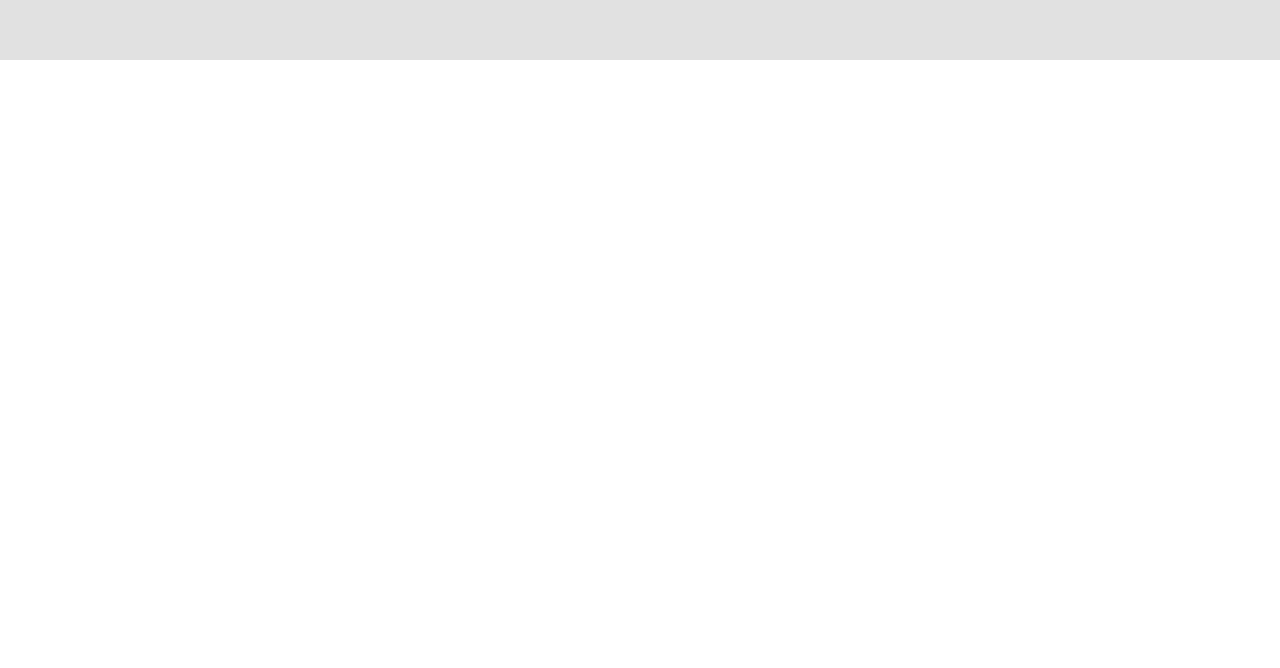
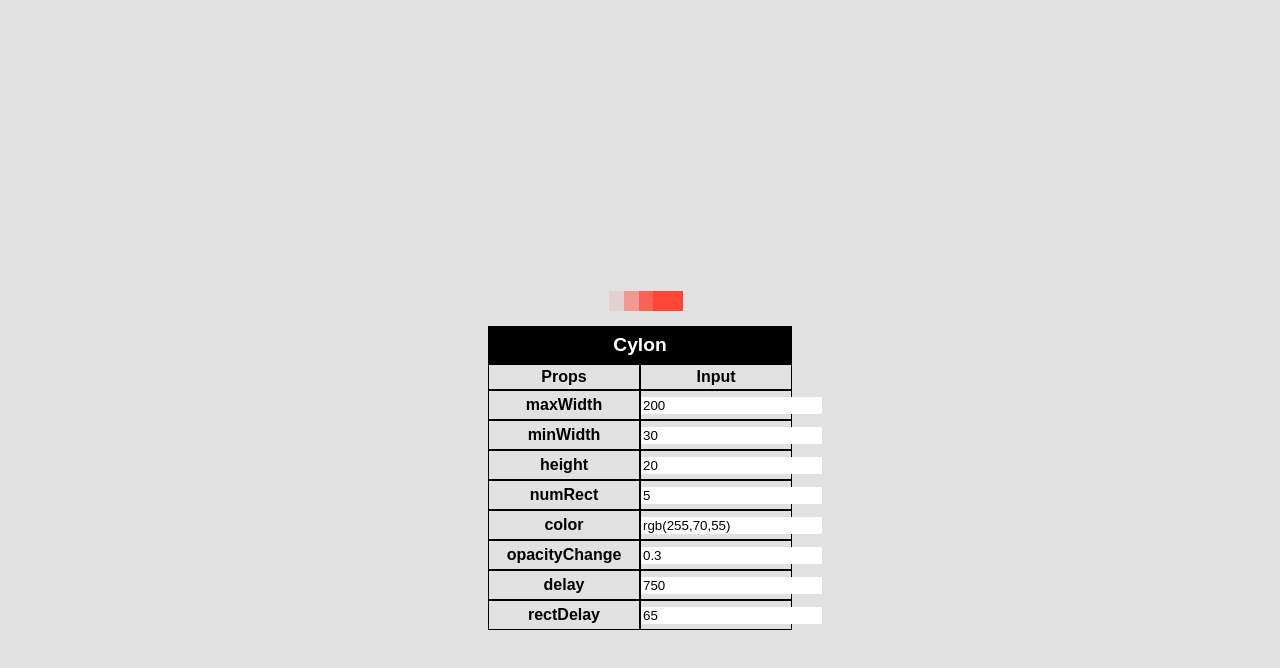
Before and after one commit to josue-rojas/react-loading, a React (Create React App) app: page / in a window 1280 px wide. Shown: the part 4740-5408 px from the top of the page. Before the commit the page ends 4800 px from the top, so only its background shows below. Built offline with nearby package versions, Linux system fonts and the light colour scheme.

Commit message:
created cylon loader; also made view creation shorter

```diff
--- a/src/App.js
+++ b/src/App.js
@@ -3,7 +3,6 @@ import InputTable from './InputTable'
 import * as Loaders from './LoaderMakers';
 
 // BUGS BUGS BUGS (and features):
-// loaders that have 2 delays do not re render correctly when changing the inner delay
 // does keypress navigation does not work when resize (need to check resize and update)
 // booleans should be 0 or 1 in loaders to make it easier to change in input
 // should have navigation button so mobile can use the auto scrolling
@@ -130,23 +129,24 @@ class App extends Component {
     let currPos = window.pageYOffset;
     if(nextPos !== undefined) window.scroll(0, nextPos);
   }
+  // make views automatically just add them in Loaders.Makers array
+  makeViews(height){
+    const Views = [];
+    for(let i = 0; i < Loaders.Makers.length; i++){
+      Views.push(
+        <FullView
+          stuff={(<InnerView maker={Loaders.Makers[i]}/>)}
+          bgColor={'rgb(225,225,225)'}
+          height={height}/>
+      )
+    }
+    return Views;
+  }
   render() {
-    // loaders inner views
-    const spinnnerInner = (<InnerView maker={Loaders.SpinnerMaker}/>)
-    const dotInner = (<InnerView maker={Loaders.DotMaker}/>)
-    const barsInner = (<InnerView maker={Loaders.BarsMaker}/>)
-    const pulseInner = (<InnerView maker={Loaders.PulseMaker}/>)
-    const squaresInner = (<InnerView maker={Loaders.SquaresMaker}/>)
-    const spinDotsInner = (<InnerView maker={Loaders.SpinDotsMaker}/>)
-
+    const Views = this.makeViews(this.state.windowHeight);
     return (
       <div onKeyDown={this.handleKeys} tabIndex="0">
-        <FullView stuff={spinnnerInner} bgColor={'rgb(225,225,225)'} height={this.state.windowHeight}/>
-        <FullView stuff={dotInner} bgColor={'rgb(225,225,225)'} height={this.state.windowHeight}/>
-        <FullView stuff={barsInner} bgColor={'rgb(225,225,225)'} height={this.state.windowHeight}/>
-        <FullView stuff={pulseInner} bgColor={'rgb(225,225,225)'} height={this.state.windowHeight}/>
-        <FullView stuff={squaresInner} bgColor={'rgb(225,225,225)'} height={this.state.windowHeight}/>
-        <FullView stuff={spinDotsInner} bgColor={'rgb(225,225,225)'} height={this.state.windowHeight}/>
+        {Views}
       </div>
     );
   }
--- /dev/null
+++ b/src/Components/Cylon.js
@@ -0,0 +1,57 @@
+import React, { Component } from 'react';
+import './Styles/Cylon.css';
+
+export default class Cylon extends Component{
+  constructor(props){
+    super(props);
+    this.getRectStyle = this.getRectStyle.bind(this);
+    this.makeRects = this.makeRects.bind(this);
+  }
+  getRectStyle(delay, opacity){
+    return({
+      width: this.props.minWidth + 'px',
+      height: '100%',
+      backgroundColor: this.props.color,
+      opacity: opacity,
+      position: 'absolute',
+      animation: 'cylon ' + this.props.delay + 'ms linear infinite',
+      animationDelay: delay + 'ms',
+      animationDirection: 'alternate',
+    })
+  }
+  makeRects(){
+    const rects = [];
+    let delay = 0;
+    let opacity = 1;
+    for(let i = 0; i < this.props.numRect; i++){
+      rects.push(
+        <div style={this.getRectStyle(delay, opacity)}/>
+      )
+      opacity-=this.props.opacityChange;
+      delay+=this.props.rectDelay;
+    }
+    return rects
+  }
+  render(){
+    const rects = this.makeRects();
+    const style = {
+      outer: {
+        width: this.props.maxWidth + 'px',
+        height: this.props.height + 'px',
+      },
+      //inner is to keep it from going out off the box
+      inner: {
+        width: this.props.maxWidth - this.props.minWidth + 'px',
+        height: '100%',
+        position: 'relative',
+      }
+    }
+    return(
+      <div style={style.outer}>
+        <div style={style.inner}>
+          {rects}
+        </div>
+      </div>
+    )
+  }
+}
--- /dev/null
+++ b/src/Components/Styles/Cylon.css
@@ -0,0 +1,5 @@
+@keyframes cylon {
+  0% {
+    left: 0; }
+  100% {
+    left: 100%; } }
--- a/src/LoaderMakers.js
+++ b/src/LoaderMakers.js
@@ -7,6 +7,8 @@ import Bars from './Components/Bars';
 import Pulse from './Components/Pulse';
 import Squares from './Components/Squares';
 import SpinDots from './Components/SpinDots';
+import Cylon from './Components/Cylon';
+
 
 class SpinnerMaker {
   static title = 'Spinner'
@@ -112,7 +114,27 @@ class SpinDotsMaker {
   }
 }
 
-export {SpinnerMaker, DotMaker, BarsMaker, PulseMaker, SquaresMaker, SpinDotsMaker};
+class CylonMaker {
+  static title = 'Cylon';
+  static titles = ['maxWidth', 'minWidth', 'height', 'numRect', 'color', 'opacityChange', 'delay', 'rectDelay']
+  static defaults = [200, 30, 20, 5, 'rgb(255,70,55)', .3, 750, 65]
+  static make(props=this.default){
+    return(
+      <Cylon
+        key={Math.random()}
+        maxWidth={parseInt(props[0])}
+        minWidth={parseInt(props[1])}
+        height={props[2]}
+        numRect={props[3]}
+        color={props[4]}
+        opacityChange={props[5]}
+        delay={props[6]}
+        rectDelay={parseInt(props[7])}/>
+    )
+  }
+}
+
+export const Makers = [SpinnerMaker, DotMaker, BarsMaker, PulseMaker, SquaresMaker, SpinDotsMaker, CylonMaker]
 
 // ----------------------
 // other examples which look nice
```
